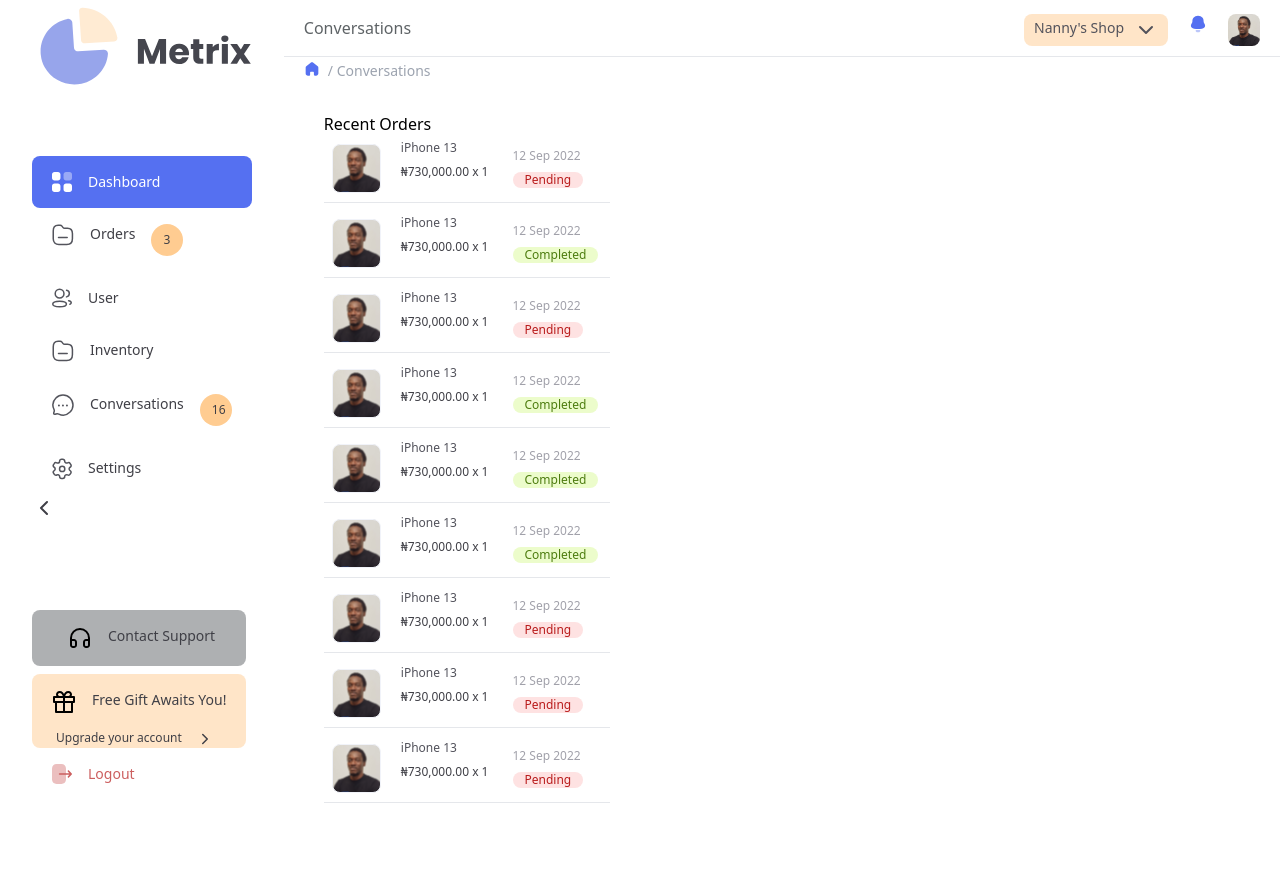
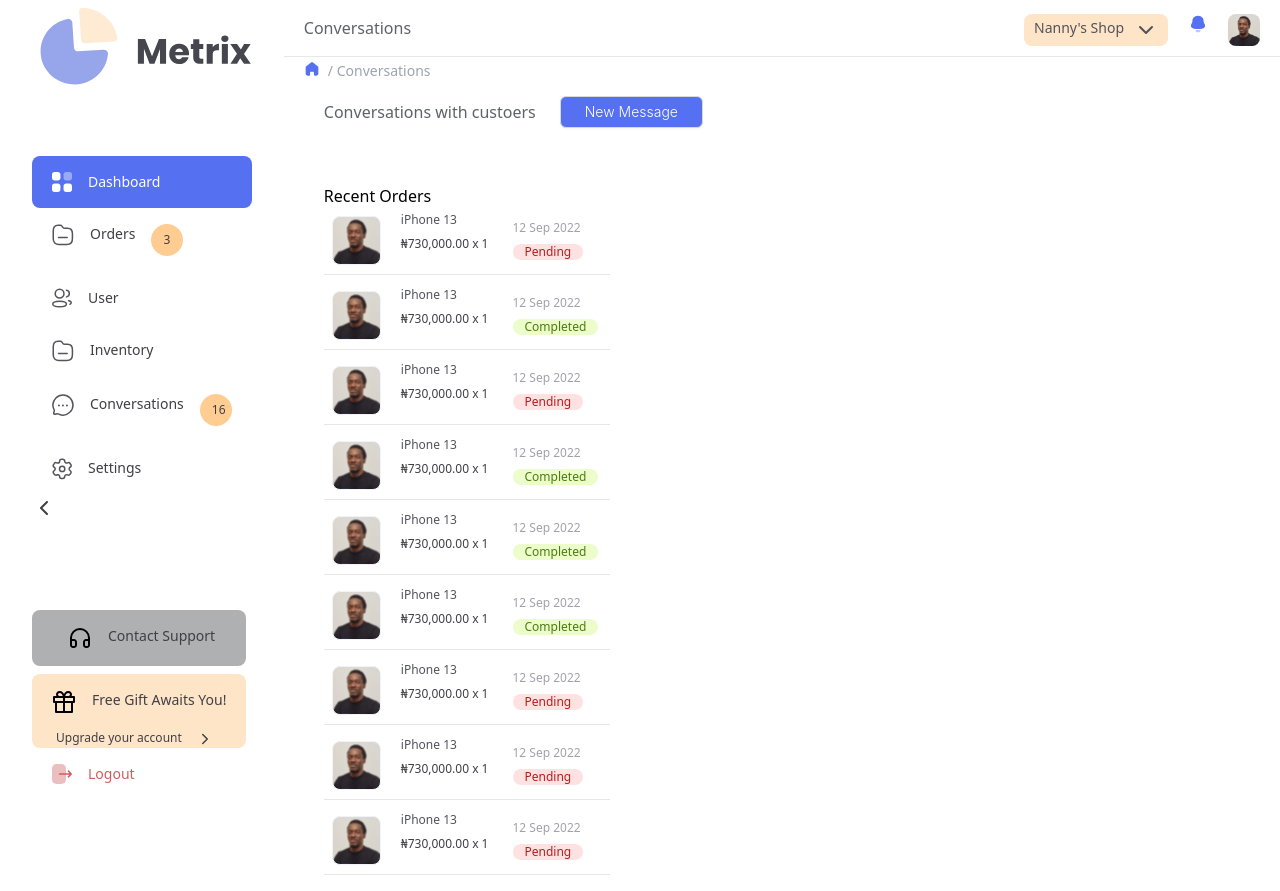
Before and after one commit to unekuogbaje/metrixx, a React (Create React App) app: page /conversations in a window 1280 px wide. Shown: the top 891 px of the page. Before the commit the page ends 819 px from the top, so only its background shows below. Built offline with nearby package versions, Linux system fonts and the light colour scheme.

Commit message:
More conversations UI

```diff
--- a/src/routes/conversations/conversations.jsx
+++ b/src/routes/conversations/conversations.jsx
@@ -3,6 +3,7 @@ import { Outlet } from 'react-router-dom';
 import Navbar from '../../components/navbar/navbar';
 import Sidebar from '../../components/sidebar/sidebar';
 import ThirdCradItem from '../../components/third-card-item/third-card-item';
+import { Button } from 'antd';
 
 const Conversations = () => {
     return (
@@ -13,6 +14,10 @@ const Conversations = () => {
             <Navbar
               pageTitle='Conversations'>
             </Navbar>
+            <div className='flex'>
+              <p className='text-contactBG px-6 py-1 mt-10 left-0'>Conversations with custoers</p>
+              <Button className='bg-primaryBlue text-sm font-light text-white px-6 py-1 mt-10'>New Message</Button>
+            </div>
             <div className='pt-10 w-fit'>
               <ThirdCradItem/>
             </div>
```
